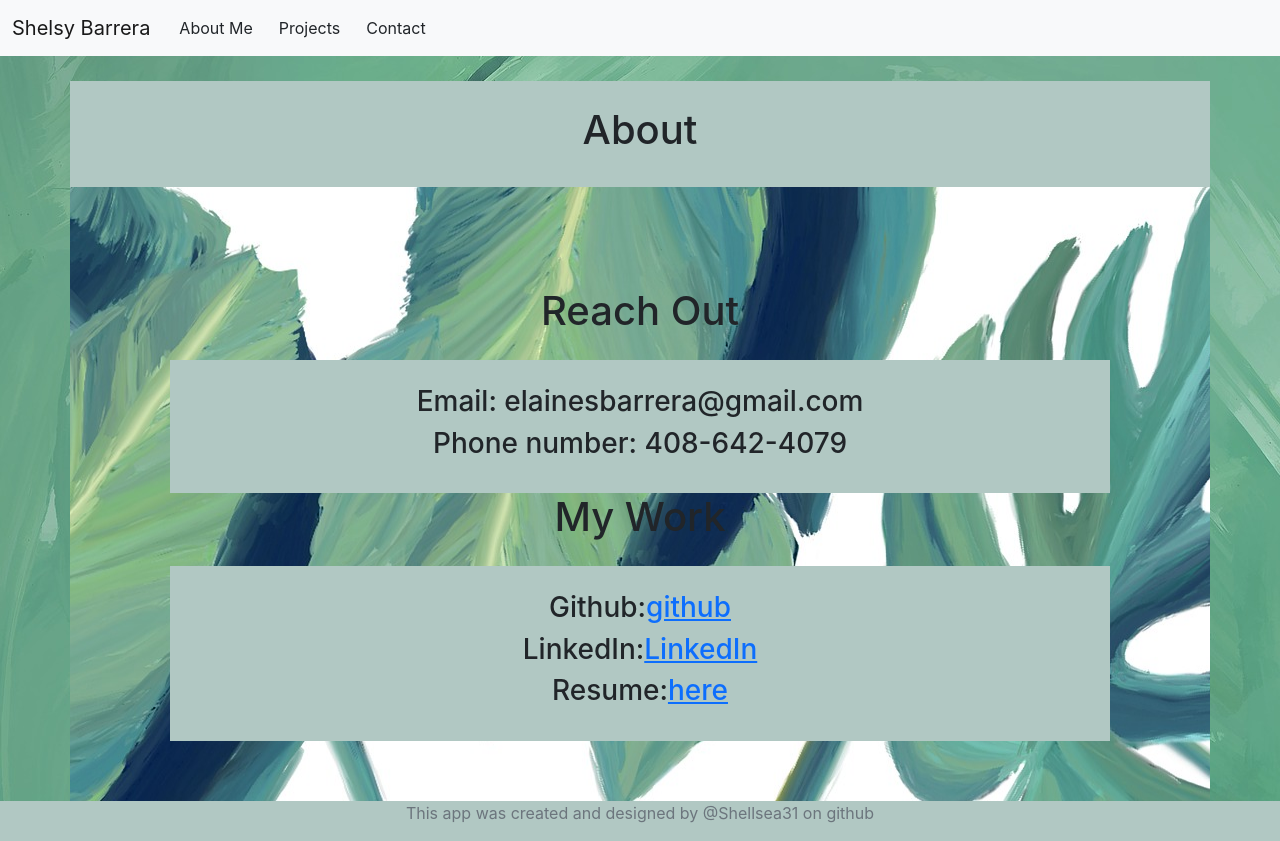
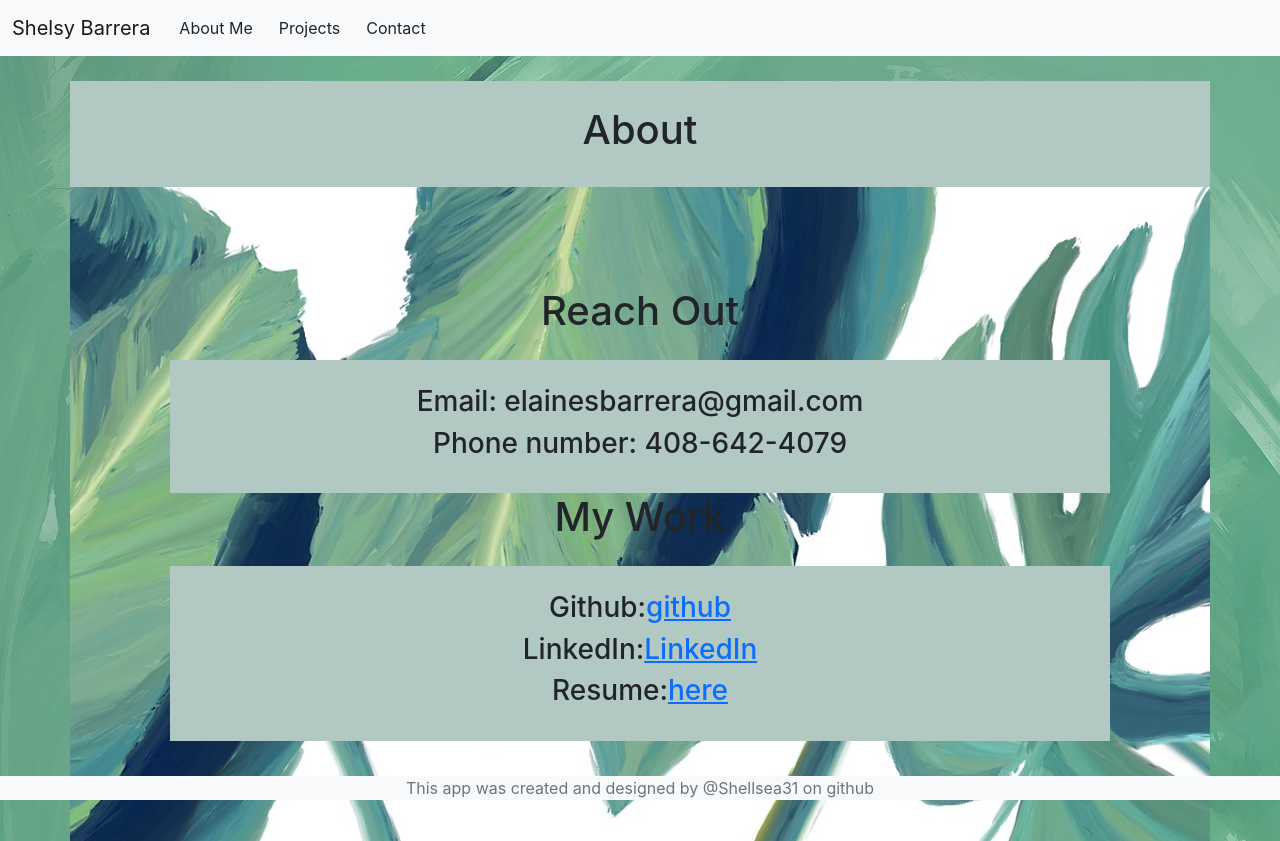
Before and after one commit to Shellsea31/REACT-ive-portfolio, a React (Create React App) app: page / in a window 1280 px wide. Built offline with nearby package versions, Linux system fonts and the light colour scheme.

Commit message:
ADDED: fixed actually fixed footer!

```diff
--- a/src/App.css
+++ b/src/App.css
@@ -9,10 +9,14 @@
 }
 
 footer {
-  position: absolute;
+  position: fixed;
+  left: 0;
   bottom: 0;
   width: 100%;
-  height: 2.5rem;
-  background-color: #b1c8c3;
   text-align: center;
 }
+
+.root {
+  position: relative;
+  min-height: 100vh;
+}
--- a/src/App.js
+++ b/src/App.js
@@ -7,6 +7,7 @@ import ImgTags from "./Components/ImgTags/ImgTags";
 import Project from "./projects.json";
 import Footer from "./Components/Footer/Footer";
 import Contact from "./Components/Card/Contact";
+import About from "./Components/Card/About";
 
 function App() {
   // // spread operator
--- a/src/Components/Card/About.js
+++ b/src/Components/Card/About.js
@@ -1,7 +1,10 @@
 import React from "react";
 
 const About = () => {
+  const style = { margin: "100px" };
   return (
+    <div className="container">
+      <div style={style} className="row">
         <div className="col-sm-12">
           <img
             className="float-left"
@@ -10,23 +13,29 @@ const About = () => {
             alt="PictureShelsy"
           />
 
+          <div className="row">
             <p>
-        Hi! My name is Shelsy Barrera and I'm a 21 year old student from San
-        Jose, CA. On this site you'll find examples of some of my best work
-        since I've started the Berkley Coding Bootcamp. This program has
-        definitely challenged me, and I've learned a lot about self discipline
-        and determination. I've accomplished tasks in time I never thought
-        possible.
+              Hi! My name is Shelsy Barrera and I'm a 21 year old student from
+              San Jose, CA. On this site you'll find examples of some of my best
+              work since I've started the Berkley Coding Bootcamp. This program
+              has definitely challenged me, and I've learned a lot about self
+              discipline and determination. I've accomplished tasks in time I
+              never thought possible.
             </p>
+          </div>
 
+          <div className="row">
             <p>
-        Straight out of highschool, I studied Medical Assisting for two years
-        and quickly realized it wasn't my career of choice. I graduated
-        nonetheless and began a part time job. When I found an opportunity to
-        study Web Development, I was very excited because it is a topic that has
-        always intrigued me. I'm thankful for this opportunity and I will strive
-        to absorb as much as I can.
+              Straight out of highschool, I studied Medical Assisting for two
+              years and quickly realized it wasn't my career of choice. I
+              graduated nonetheless and began a part time job. When I found an
+              opportunity to study Web Development, I was very excited because
+              it is a topic that has always intrigued me. I'm thankful for this
+              opportunity and I will strive to absorb as much as I can.
             </p>
+          </div>
+        </div>
+      </div>
     </div>
   );
 };
--- a/src/Components/Footer/Footer.js
+++ b/src/Components/Footer/Footer.js
@@ -2,9 +2,11 @@ import React from "react";
 
 const Footer = () => {
   return (
-    <footer>
+    <footer className="bg-light">
       <div className="container">
-        <span className="text-muted">This app was created and designed by @Shellsea31 on github</span>
+        <span className="text-muted">
+          This app was created and designed by @Shellsea31 on github
+        </span>
       </div>
     </footer>
   );
--- a/src/index.css
+++ b/src/index.css
@@ -6,8 +6,6 @@ body {
   -webkit-font-smoothing: antialiased;
   -moz-osx-font-smoothing: grayscale;
   background-image: url("./img/background.jpg");
-  position: relative;
-  min-height: 100vh;
 }
 
 code {
```
Lines whose indentation alone changed are shown as unchanged.
